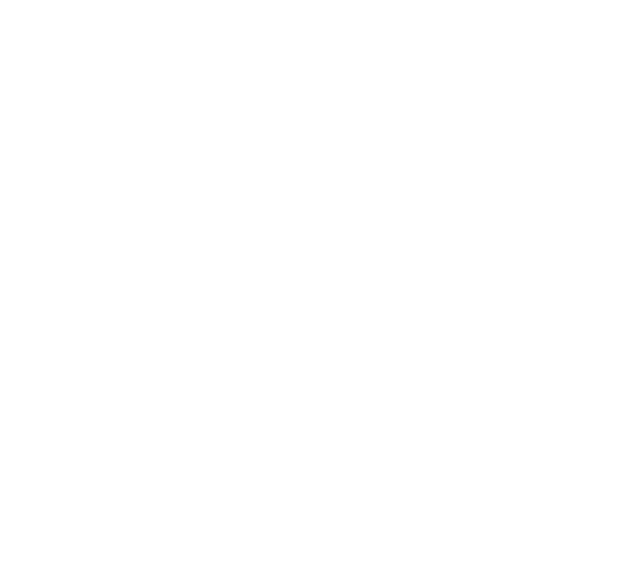
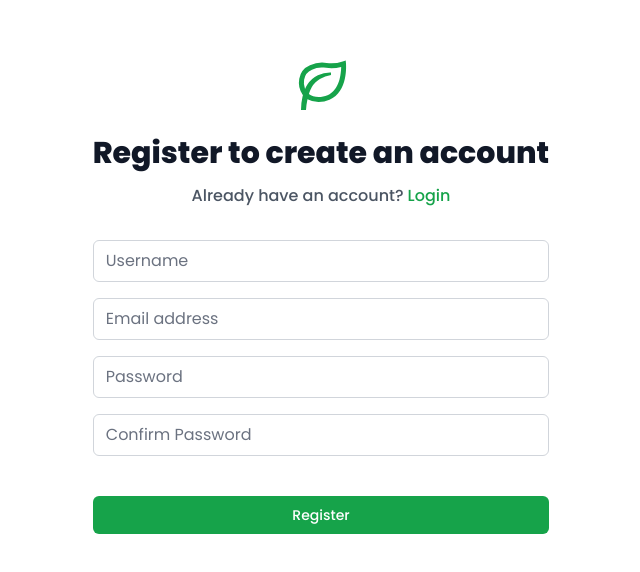
Before and after one commit to fajarfadillahh/agrikultur-project, a React (Vite) app: page /register in a window 1280 px wide. Before the commit this address had no page. Shown: the part 106-678 px from the top of the page, without its empty margins (319-959 px from the left). Built offline with nearby package versions, Linux system fonts and the light colour scheme.

Commit message:
create: Register page

```diff
--- a/src/App.jsx
+++ b/src/App.jsx
@@ -3,12 +3,14 @@
 
 // import pages
 import Login from "./pages/Login";
+import Register from "./pages/Register";
 
 const App = () => {
   return (
     <Router>
       <Routes>
-        <Route index element={<Login />} />
+        <Route path="/login" element={<Login />} />
+        <Route path="/register" element={<Register />} />
       </Routes>
     </Router>
   );
--- a/src/components/Form/FormHeader.jsx
+++ b/src/components/Form/FormHeader.jsx
@@ -4,16 +4,16 @@
 
 const FormHeader = ({ heading, paragraph, linkName, linkUrl = "#" }) => {
   return (
-    <div className="grid justify-items-center gap-4 text-center">
+    <div className="grid justify-items-center gap-4">
       <BiLeaf className="text-6xl text-green-600" />
 
       <div className="grid gap-2">
         <h2 className="section-title text-[30px] font-extrabold">{heading}</h2>
-        <p className="section-text">
+        <p className="section-text inline-flex items-center justify-center gap-1">
           {paragraph}
           <Link
             to={linkUrl}
-            className="font-medium text-green-600 hover:text-green-700"
+            className="font-medium text-green-600 hover:text-green-700 hover:underline"
           >
             {linkName}
           </Link>
--- /dev/null
+++ b/src/components/Register.jsx
@@ -0,0 +1,47 @@
+import React, { useState } from "react";
+
+// import components
+import Input from "./Input";
+import FormAction from "./Form/FormAction";
+import { registerFields } from "../constants/FormFields";
+
+// variables fields login
+const fields = registerFields;
+let fieldsState = {};
+fields.forEach((field) => (fieldsState[field.id] = ""));
+
+const Register = () => {
+  const [registerState, setRegisterState] = useState(fieldsState);
+
+  // handle change form login
+  const handleChange = (e) => {
+    setRegisterState({ ...registerState, [e.target.id]: e.target.value });
+  };
+
+  // handle submit
+  const handleSubmit = (e) => {
+    e.preventDefault();
+  };
+
+  return (
+    <form className="grid gap-4" onSubmit={handleSubmit}>
+      {fields.map((field) => (
+        <Input
+          key={field.id}
+          handleChange={handleChange}
+          value={registerState[field.id]}
+          labelText={field.labelText}
+          labelFor={field.labelFor}
+          id={field.id}
+          name={field.name}
+          type={field.type}
+          isRequired={field.isRequired}
+          placeholder={field.placeholder}
+        />
+      ))}
+      <FormAction text="Register" handleSubmit={handleSubmit} />
+    </form>
+  );
+};
+
+export default Register;
--- a/src/pages/Login.jsx
+++ b/src/pages/Login.jsx
@@ -11,8 +11,8 @@
         <Header
           heading="Login to your account"
           paragraph="Don't have an account yet? "
-          linkName="Signup"
-          linkUrl="/signup"
+          linkName="Register"
+          linkUrl="/register"
         />
         <Login />
       </div>
--- /dev/null
+++ b/src/pages/Register.jsx
@@ -0,0 +1,23 @@
+import React from "react";
+
+// import components
+import Header from "../components/Form/FormHeader";
+import Register from "../components/Register";
+
+const RegisterPage = () => {
+  return (
+    <main className="main flex items-center justify-center">
+      <div className="grid gap-8">
+        <Header
+          heading="Register to create an account"
+          paragraph="Already have an account?"
+          linkName="Login"
+          linkUrl="/login"
+        />
+        <Register />
+      </div>
+    </main>
+  );
+};
+
+export default RegisterPage;
```
